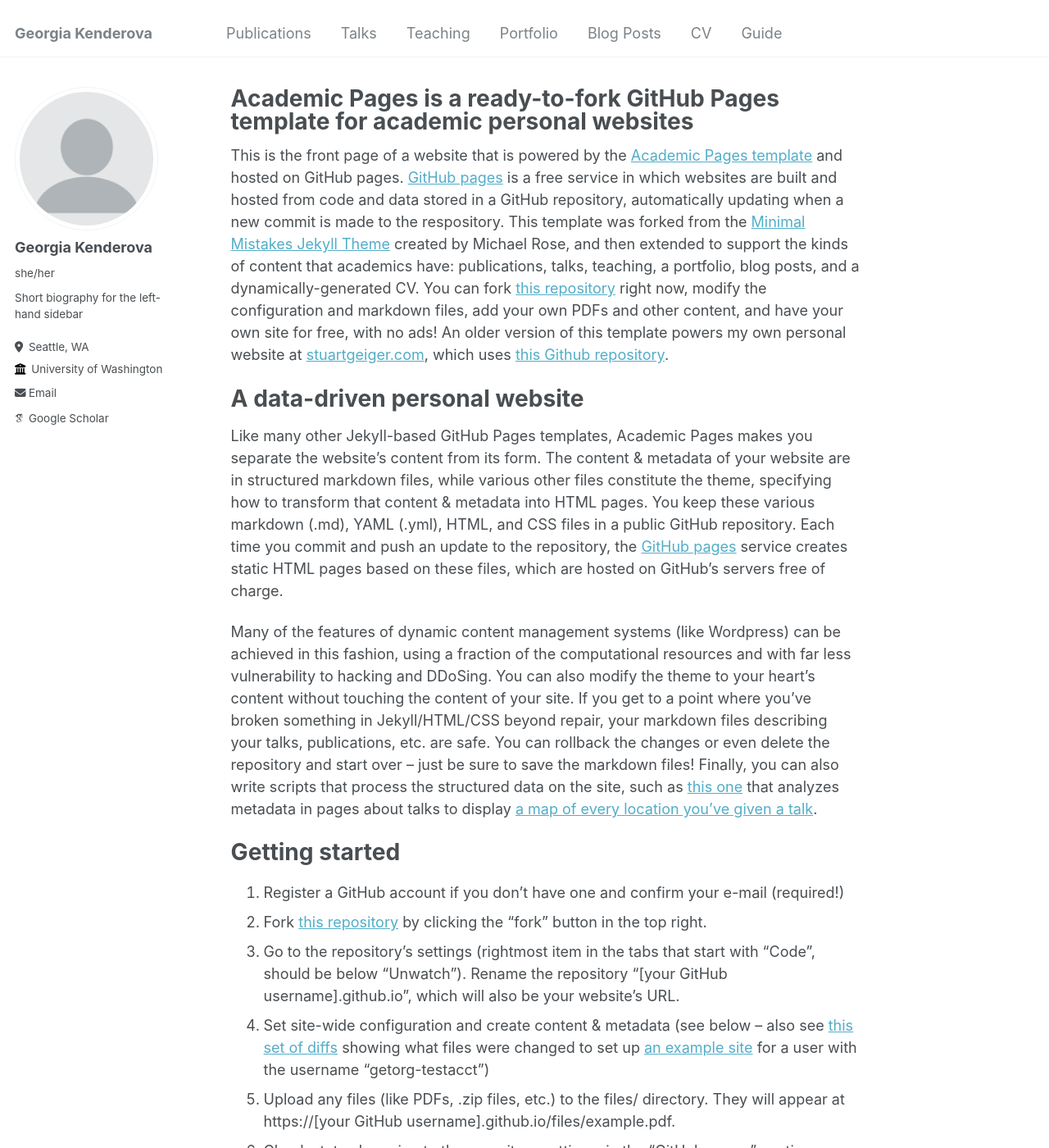
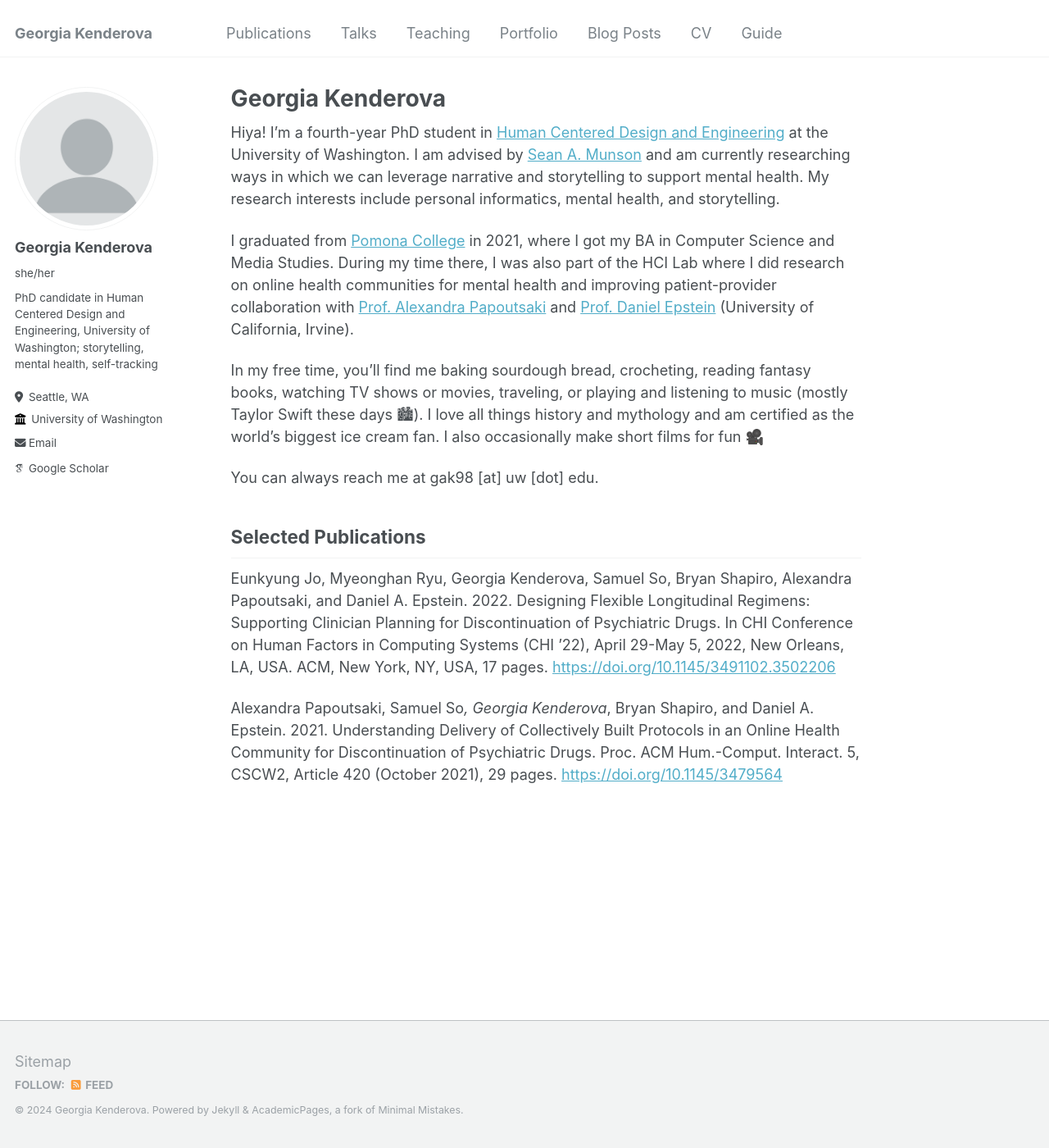
Before and after one commit to gkenderova/gkenderova.github.io, a Jekyll site: the page built from _pages/about.md, in a window 1280 px wide and 1400 px high. Shown: the whole window at 82% size. Built offline with Jekyll 4.4.1, drawn with Linux system fonts in a browser that asks for light colours; some web fonts are replaced; some of the changed text lies outside the part shown.

Commit message:
updated about me + bio

```diff
--- a/_config.yml
+++ b/_config.yml
@@ -24,7 +24,8 @@ author:
   avatar           : "profile.png"
   name             : "Georgia Kenderova"
   pronouns         : "she/her"
-  bio              : "Short biography for the left-hand sidebar"
+  bio              : "PhD candidate in Human Centered Design and Engineering, University of Washington;
+                      storytelling, mental health, self-tracking"
   location         : "Seattle, WA"
   employer         : "University of Washington"
   uri              : # URL
--- a/_pages/about.md
+++ b/_pages/about.md
@@ -1,14 +1,27 @@
 ---
 permalink: /
-title: "Academic Pages is a ready-to-fork GitHub Pages template for academic personal websites"
+title: "Georgia Kenderova"
 author_profile: true
 redirect_from:
   - /about/
   - /about.html
 ---
 
-This is the front page of a website that is powered by the [Academic Pages template](https://github.com/academicpages/academicpages.github.io) and hosted on GitHub pages. [GitHub pages](https://pages.github.com) is a free service in which websites are built and hosted from code and data stored in a GitHub repository, automatically updating when a new commit is made to the respository. This template was forked from the [Minimal Mistakes Jekyll Theme](https://mmistakes.github.io/minimal-mistakes/) created by Michael Rose, and then extended to support the kinds of content that academics have: publications, talks, teaching, a portfolio, blog posts, and a dynamically-generated CV. You can fork [this repository](https://github.com/academicpages/academicpages.github.io) right now, modify the configuration and markdown files, add your own PDFs and other content, and have your own site for free, with no ads! An older version of this template powers my own personal website at [stuartgeiger.com](http://stuartgeiger.com), which uses [this Github repository](https://github.com/staeiou/staeiou.github.io).
+Hiya! I’m a fourth-year PhD student in [Human Centered Design and Engineering](https://www.hcde.washington.edu/) at the University of Washington. I am advised by [Sean A. Munson](https://www.smunson.com/) and am currently researching ways in which we can leverage narrative and storytelling to support mental health. My research interests include personal informatics, mental health, and storytelling.
 
+I graduated from [Pomona College](https://www.pomona.edu/) in 2021, where I got my BA in Computer Science and Media Studies. During my time there, I was also part of the HCI Lab where I did research on online health communities for mental health and improving patient-provider collaboration with [Prof. Alexandra Papoutsaki](https://cs.pomona.edu/~apapoutsaki/) and [Prof. Daniel Epstein](https://depstein.net/) (University of California, Irvine).
+
+In my free time, you'll find me baking sourdough bread, crocheting, reading fantasy books, watching TV shows or movies, traveling, or playing and listening to music (mostly Taylor Swift these days 🏙). I love all things history and mythology and am certified as the world’s biggest ice cream fan. I also occasionally make short films for fun 🎥
+
+You can always reach me at gak98 [at] uw [dot] edu.
+
+Selected Publications
+------
+Eunkyung Jo, Myeonghan Ryu, Georgia Kenderova, Samuel So, Bryan Shapiro, Alexandra Papoutsaki, and Daniel A. Epstein. 2022. Designing Flexible Longitudinal Regimens: Supporting Clinician Planning for Discontinuation of Psychiatric Drugs. In CHI Conference on Human Factors in Computing Systems (CHI ’22), April 29-May 5, 2022, New Orleans, LA, USA. ACM, New York, NY, USA, 17 pages. [https://doi.org/10.1145/3491102.3502206](https://doi.org/10.1145/3491102.3502206)
+
+Alexandra Papoutsaki, Samuel So*, Georgia Kenderova*, Bryan Shapiro, and Daniel A. Epstein. 2021. Understanding Delivery of Collectively Built Protocols in an Online Health Community for Discontinuation of Psychiatric Drugs. Proc. ACM Hum.-Comput. Interact. 5, CSCW2, Article 420 (October 2021), 29 pages. [https://doi.org/10.1145/3479564](https://doi.org/10.1145/3479564)
+
+<!--
 A data-driven personal website
 ======
 Like many other Jekyll-based GitHub Pages templates, Academic Pages makes you separate the website's content from its form. The content & metadata of your website are in structured markdown files, while various other files constitute the theme, specifying how to transform that content & metadata into HTML pages. You keep these various markdown (.md), YAML (.yml), HTML, and CSS files in a public GitHub repository. Each time you commit and push an update to the repository, the [GitHub pages](https://pages.github.com/) service creates static HTML pages based on these files, which are hosted on GitHub's servers free of charge.
@@ -47,3 +60,4 @@ Example: editing a markdown file for a talk
 For more info
 ------
 More info about configuring Academic Pages can be found in [the guide](https://academicpages.github.io/markdown/). The [guides for the Minimal Mistakes theme](https://mmistakes.github.io/minimal-mistakes/docs/configuration/) (which this theme was forked from) might also be helpful.
+-->
```
